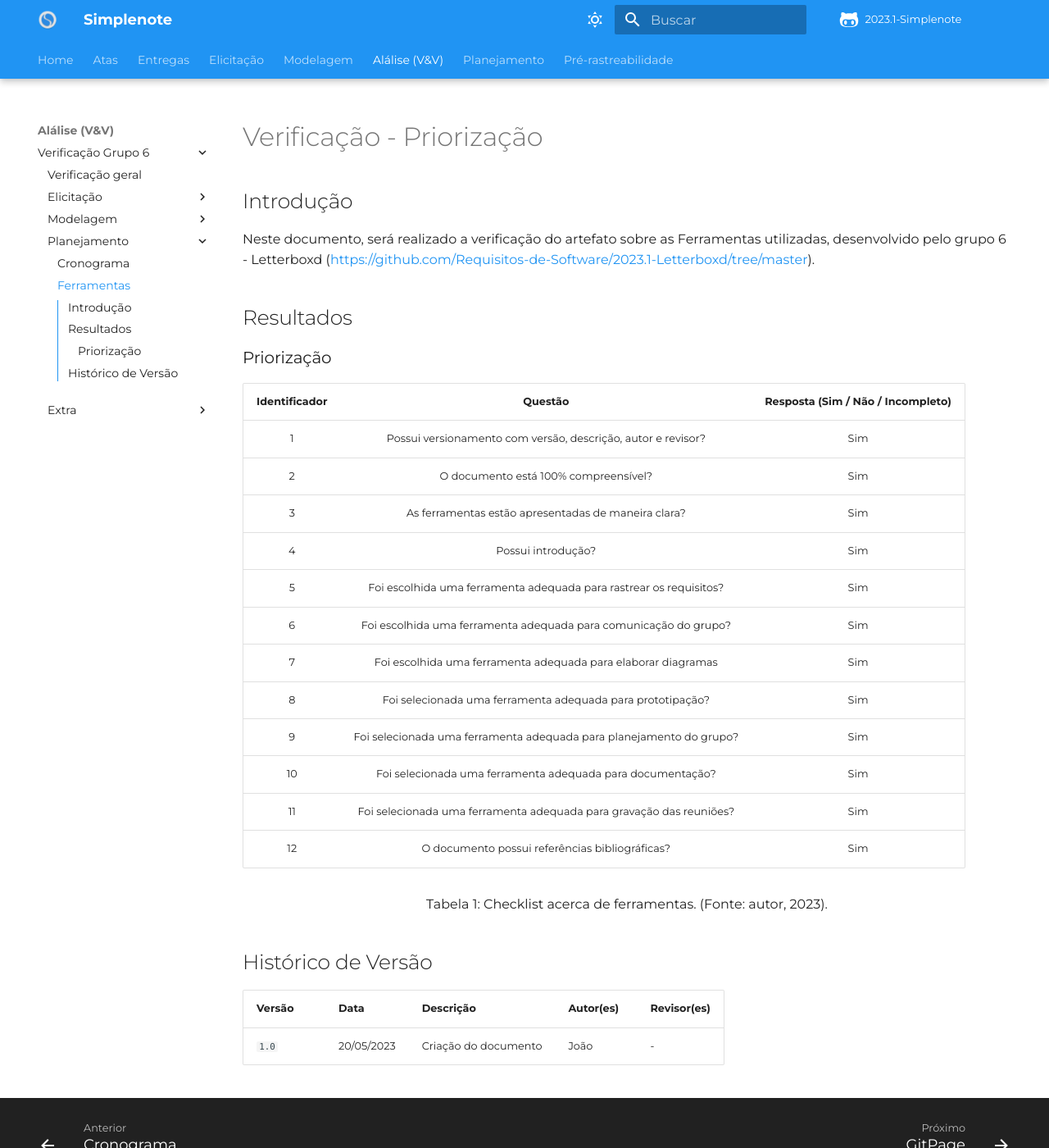
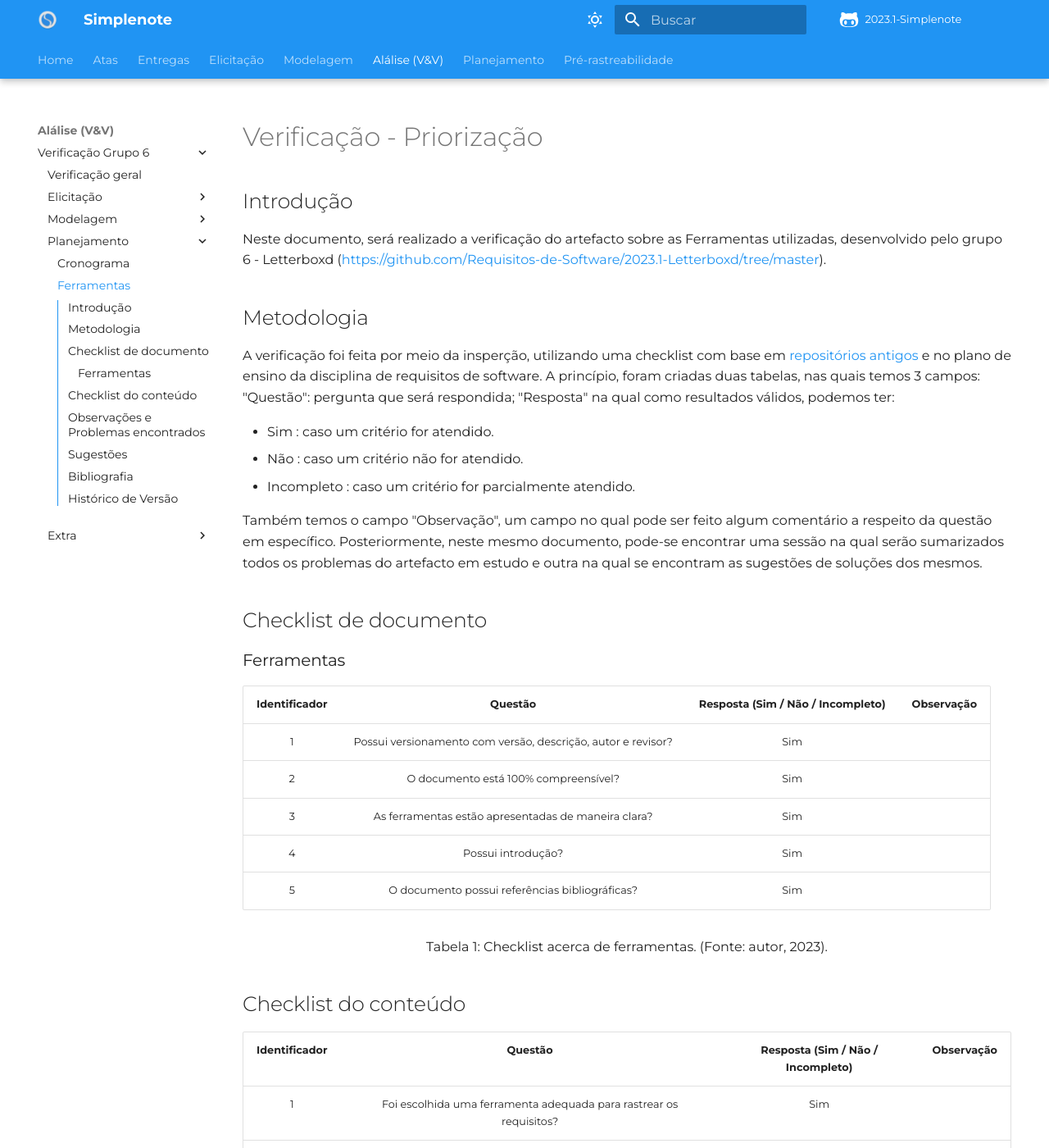
Before and after one commit to Requisitos-de-Software/2023.1-Simplenote, an MkDocs documentation site: the page built from docs/analise-grupo6/planejamento/ferramentas.md, in a window 1280 px wide and 1400 px high. Shown: the whole window at 82% size. Built offline with MkDocs 1.6.1 and Material for MkDocs 9.7.7, drawn with Linux system fonts in a browser that asks for light colours; some web fonts are replaced; comment, search, counter and statistics services are not loaded; some of the changed text lies outside the part shown.

Commit message:
Update ferramentas.md

```diff
--- a/docs/analise-grupo6/planejamento/ferramentas.md
+++ b/docs/analise-grupo6/planejamento/ferramentas.md
@@ -2,26 +2,29 @@
 
 ## Introdução
 
-Neste documento, será realizado a verificação do artefato sobre as Ferramentas utilizadas, desenvolvido pelo grupo 6 - Letterboxd (<https://github.com/Requisitos-de-Software/2023.1-Letterboxd/tree/master>).
+Neste documento, será realizado a verificação do artefacto sobre as Ferramentas utilizadas, desenvolvido pelo grupo 6 - Letterboxd (<https://github.com/Requisitos-de-Software/2023.1-Letterboxd/tree/master>).
 
-## Resultados
+## Metodologia
 
-### Priorização
+A verificação foi feita por meio da insperção, utilizando uma checklist com base em [repositórios antigos](https://github.com/Requisitos-de-Software) e no plano de ensino da disciplina de requisitos de software. A princípio, foram criadas duas tabelas, nas quais temos 3 campos: "Questão": pergunta que será respondida; "Resposta" na qual como resultados válidos, podemos ter:
 
-| Identificador |                                   Questão                                   | Resposta (Sim / Não / Incompleto) |
-| :-----------: | :-------------------------------------------------------------------------: | :-------------------------------: |
-|       1       |        Possui versionamento com versão, descrição, autor e revisor?         |                Sim                |
-|       2       |                       O documento está 100% compreensível?                  |                Sim                |
-|       3       |                     As ferramentas estão apresentadas de maneira clara?     |                Sim                |
-|       4       |                              Possui introdução?                             |                Sim                |
-|       5       |    Foi escolhida uma ferramenta adequada para rastrear os requisitos?       |                Sim                |
-|       6       |       Foi escolhida uma ferramenta adequada para comunicação do grupo?      |                Sim                |
-|       7       |      Foi escolhida uma ferramenta adequada para elaborar diagramas          |                Sim                |
-|       8       |          Foi selecionada uma ferramenta adequada para prototipação?         |                Sim                |
-|       9       |    Foi selecionada uma ferramenta adequada para planejamento do grupo?      |                Sim                |
-|      10       |     Foi selecionada uma ferramenta adequada para documentação?              |                Sim                |
-|      11       |    Foi selecionada uma ferramenta adequada para gravação das reuniões?      |                Sim                |
-|      12       |             O documento possui referências bibliográficas?                  |                Sim                |
+- Sim : caso um critério for atendido.
+- Não : caso um critério não for atendido.
+- Incompleto : caso um critério for parcialmente atendido.
+
+Também temos o campo "Observação", um campo no qual pode ser feito algum comentário a respeito da questão em específico. Posteriormente, neste mesmo documento, pode-se encontrar uma sessão na qual serão sumarizados todos os problemas do artefacto em estudo e outra na qual se encontram as sugestões de soluções dos mesmos.
+
+## Checklist de documento
+
+### Ferramentas
+
+| Identificador |                                   Questão                                   | Resposta (Sim / Não / Incompleto) | Observação|
+| :-----------: | :-------------------------------------------------------------------------: | :-------------------------------: | :------------:  |
+|       1       |        Possui versionamento com versão, descrição, autor e revisor?         |                Sim                |                 |
+|       2       |                       O documento está 100% compreensível?                  |                Sim                |                 |
+|       3       |                     As ferramentas estão apresentadas de maneira clara?     |                Sim                |                 |
+|       4       |                              Possui introdução?                             |                Sim                |                 |
+|       5       |            O documento possui referências bibliográficas?                   |                Sim                |                 |
 
 <div style="text-align: center">
 <p>
@@ -29,8 +32,33 @@ Tabela 1: Checklist acerca de ferramentas. (Fonte: autor, 2023).
 </p>
 </div>
 
+## Checklist do conteúdo
+
+| Identificador |                                   Questão                                   | Resposta (Sim / Não / Incompleto) | Observação|
+| :-----------: | :-------------------------------------------------------------------------: | :-------------------------------: | :------------:  |
+|       1       |    Foi escolhida uma ferramenta adequada para rastrear os requisitos?       |                Sim                |                 |
+|       2       |       Foi escolhida uma ferramenta adequada para comunicação do grupo?      |                Sim                |                 |
+|       3       |      Foi escolhida uma ferramenta adequada para elaborar diagramas          |                Sim                |                 |
+|       4       |          Foi selecionada uma ferramenta adequada para prototipação?         |                Sim                |                 |
+|       5       |    Foi selecionada uma ferramenta adequada para planejamento do grupo?      |                Sim                |                 |
+|       6       |     Foi selecionada uma ferramenta adequada para documentação?              |                Sim                |                 |
+|       7       |    Foi selecionada uma ferramenta adequada para gravação das reuniões?      |                Sim                |                 |
+
+## Observações e Problemas encontrados
+
+Nenhum problema crítico foi encontrado.
+
+## Sugestões
+
+Não há nenhuma sugestão a ser feita.
+
+## Bibliografia
+[1] https://aprender3.unb.br/pluginfile.php/2523005/mod_resource/content/28/Plano_de_Ensino%20RE%20202301%20Turma%202.pdf
+
+
 ## Histórico de Versão
 
 | Versão | Data       | Descrição                  | Autor(es)    | Revisor(es) |
 | ------ | ---------- | -------------------------- | ------------ | ----------- |
 | `1.0`  | 20/05/2023 | Criação do documento       |    João      |     -       |
+| `1.1`  | 14/06/2023 | Atualização do documento   |    João      |     -       |
```
